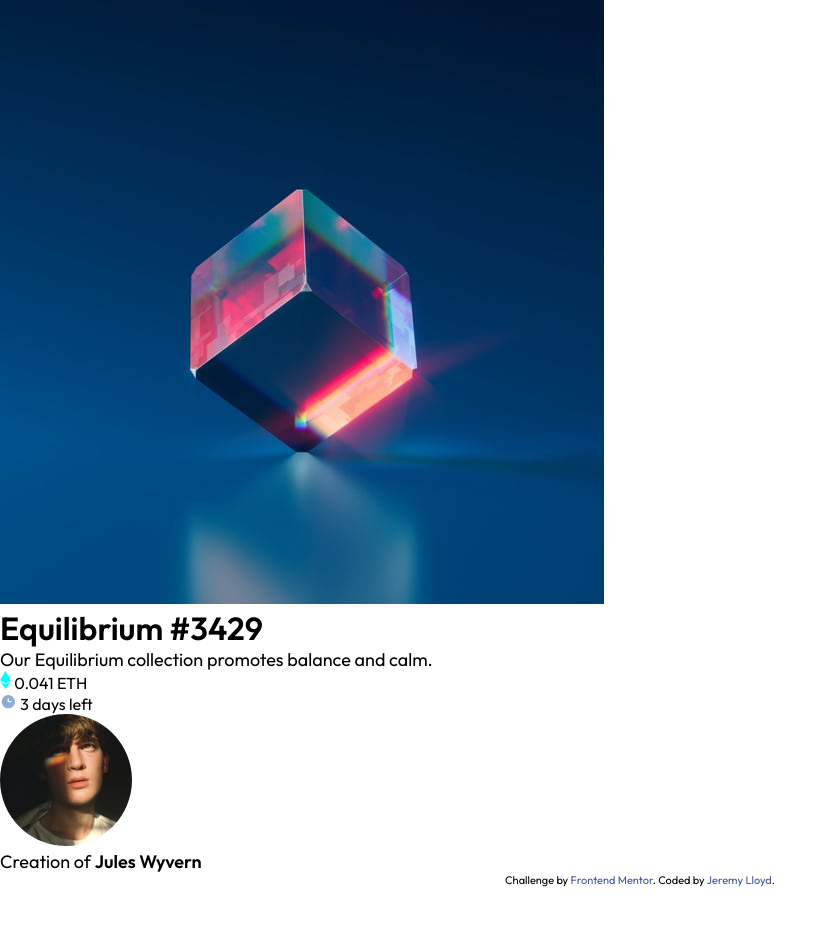
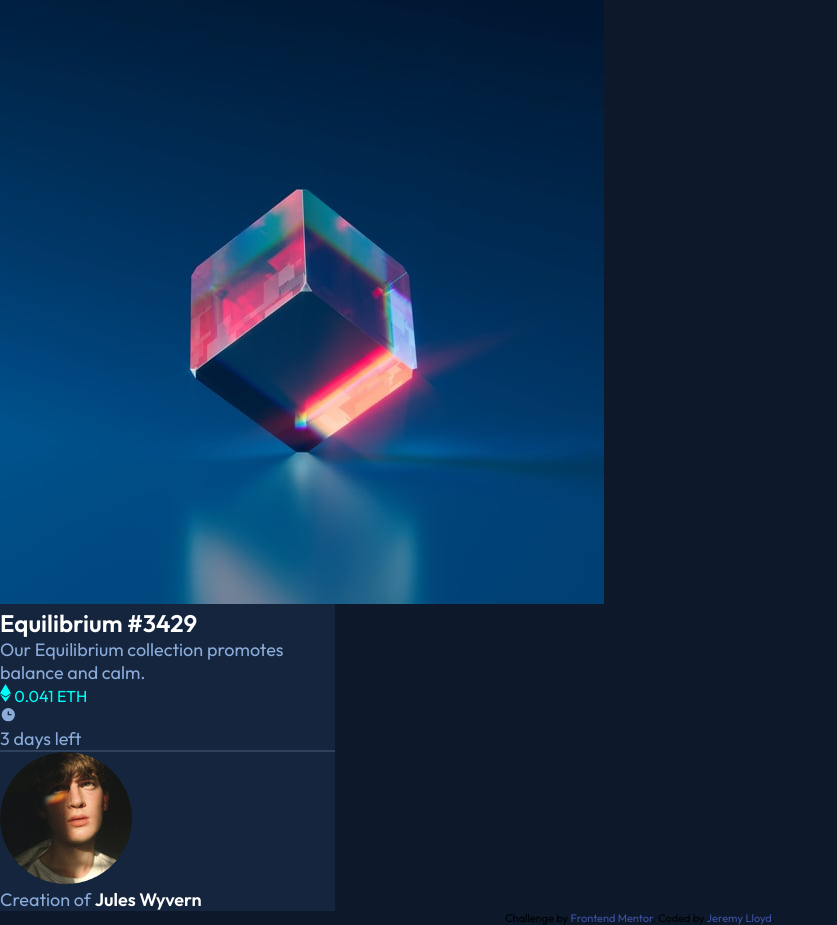
Before and after one commit to jeremylloyd/frontend-mentor-nft-component, a plain HTML site: page index.html in a window 1280 px wide. Shown: the whole page, without its empty margins (0-837 px from the left). Before the commit the page ends 887 px from the top, so only its background shows below. Drawn offline with Linux system fonts and the light colour scheme.

Commit message:
Basic CSS colouring added

```diff
--- a/index.html
+++ b/index.html
@@ -24,7 +24,7 @@
       </div>
       <div class='time'>
         <svg width="17" height="17" xmlns="http://www.w3.org/2000/svg"><path d="M8.305 2.007a6.667 6.667 0 1 0 0 13.334 6.667 6.667 0 0 0 0-13.334Zm2.667 7.334H8.305a.667.667 0 0 1-.667-.667V6.007a.667.667 0 0 1 1.334 0v2h2a.667.667 0 0 1 0 1.334Z" fill="#8BACD9"/></svg>
-        3 days left
+        <p>3 days left</p>
       </div>
     </div>
 
--- a/style.css
+++ b/style.css
@@ -12,8 +12,35 @@
   border: none;
 }
 
+body {
+  background-color: hsl(217, 54%, 11%);
+}
+
+main {
+  background-color: hsl(216, 50%, 16%);
+  width: 335px;
+}
+
 p {
   font-size: 18px;
+  color: var(--theme-softblue);
+}
+
+h1 {
+  font-size: 24px;
+  color: white;
+}
+
+strong {
+  color: white;
+}
+
+.price {
+  color: var(--theme-cyan);
+}
+
+hr {
+  border: 1px solid hsl(215, 32%, 27%);
 }
 
 .attribution {
```
